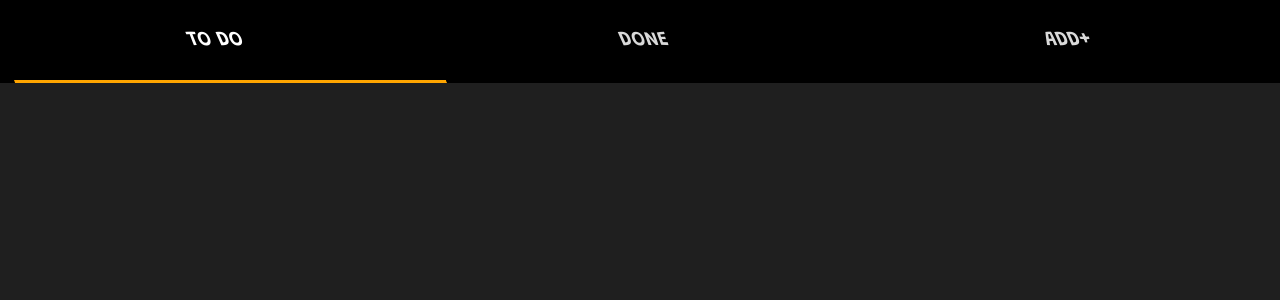
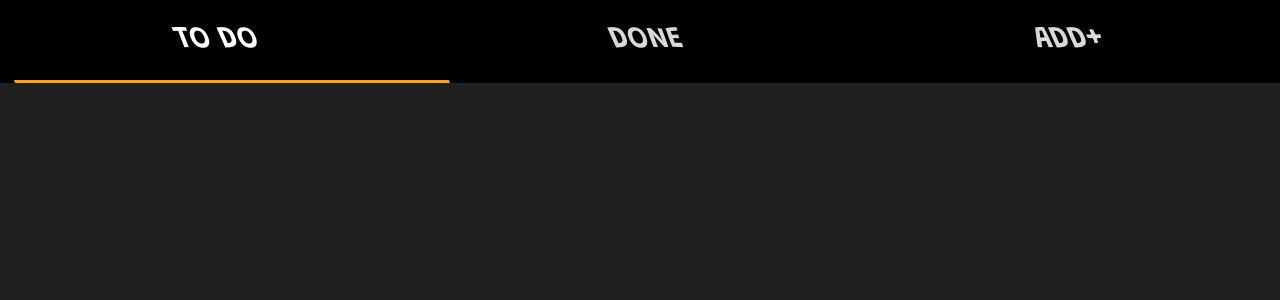
Before and after one commit to lukas-was/ToDo-App, a React (Create React App) app: page / in a window 1280 px wide. Shown: the top 300 px of the page. Built offline with nearby package versions, Linux system fonts and the light colour scheme.

Commit message:
change size of font

```diff
--- a/src/styles/Navigation.css
+++ b/src/styles/Navigation.css
@@ -17,7 +17,6 @@ ul.navigation li a {
   text-transform: uppercase;
   text-align: center;
   line-height: 10vh;
-  /* font-size: 15px; */
   color: rgba(255, 255, 255, 0.85);
   height: 100%;
   transition: letter-spacing 0.2s;
@@ -36,9 +35,11 @@ ul.navigation li a.active {
   /* border-bottom: 4px solid orange; */
 }
 @media (orientation: landscape) {
+  ul.navigation {
+    font-size: 30px;
+  }
   ul.navigation li a {
     border-bottom: 3px solid black;
-    font-size: 20px;
   }
   ul.navigation li a.active {
     border-bottom: 3px solid orange;
```
